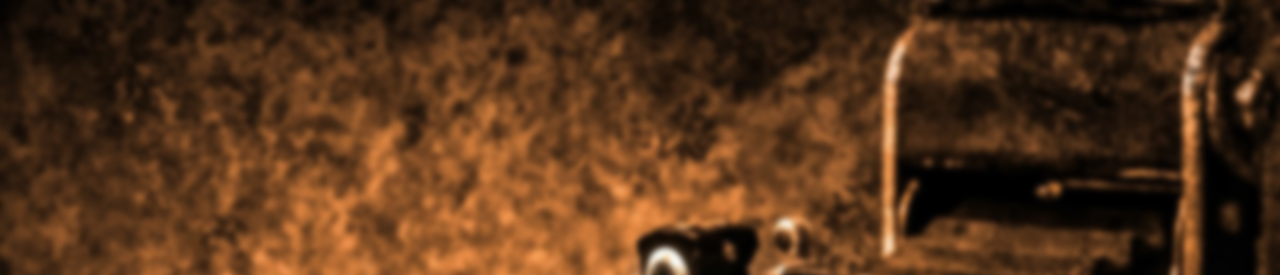
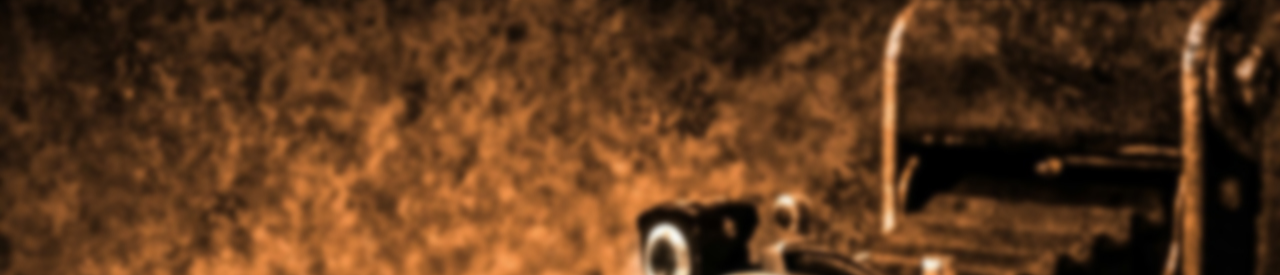
Before and after one commit to prevostjules/landing, a website: page index.html in a window 1280 px wide. Shown: the top 275 px of the page. Drawn offline with Linux system fonts and the light colour scheme.

Commit message:
change background image style

```diff
--- a/scss/layouts/_banner.scss
+++ b/scss/layouts/_banner.scss
@@ -5,6 +5,7 @@
   justify-content: space-around;
   align-items: center;
   height: 100vh;
+  background-position: 50%;
 
     &--center {
       display: flex;
```
Also changed, not shown: css/style.css, 1 other file.
